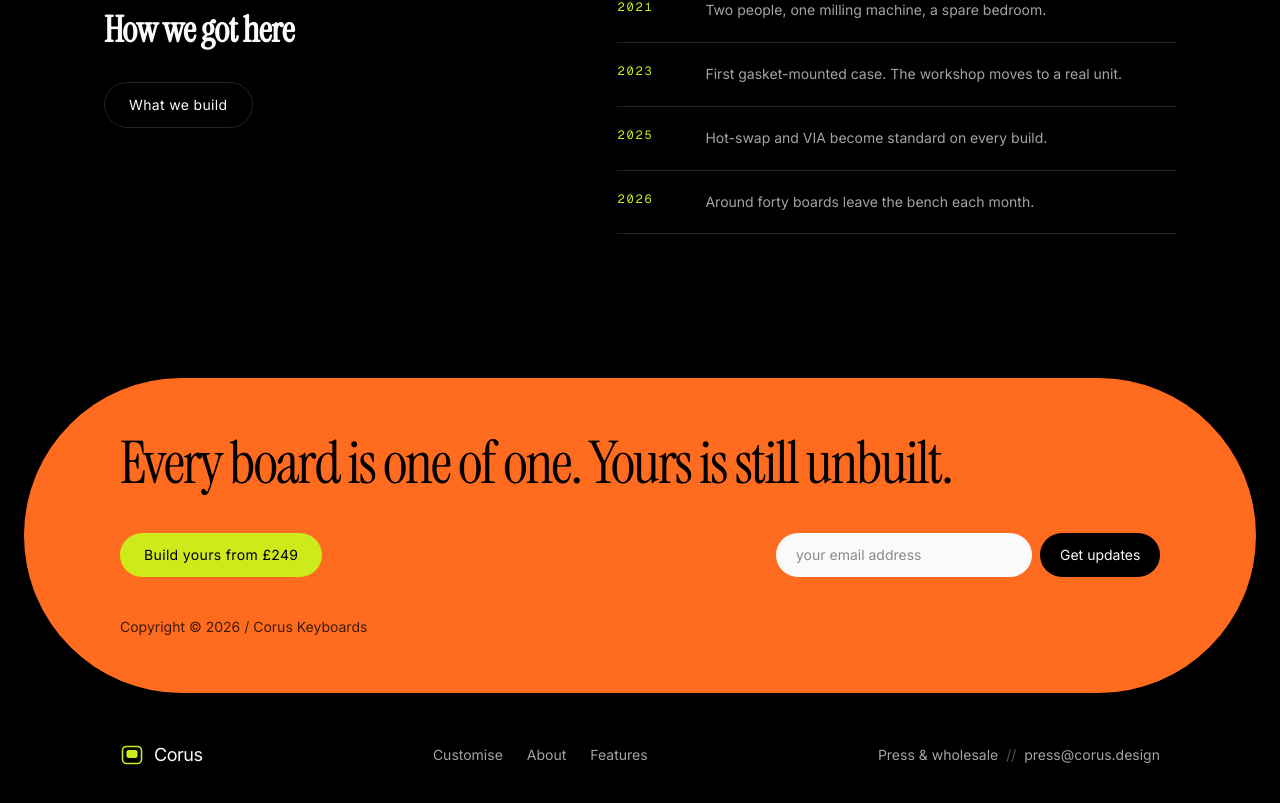
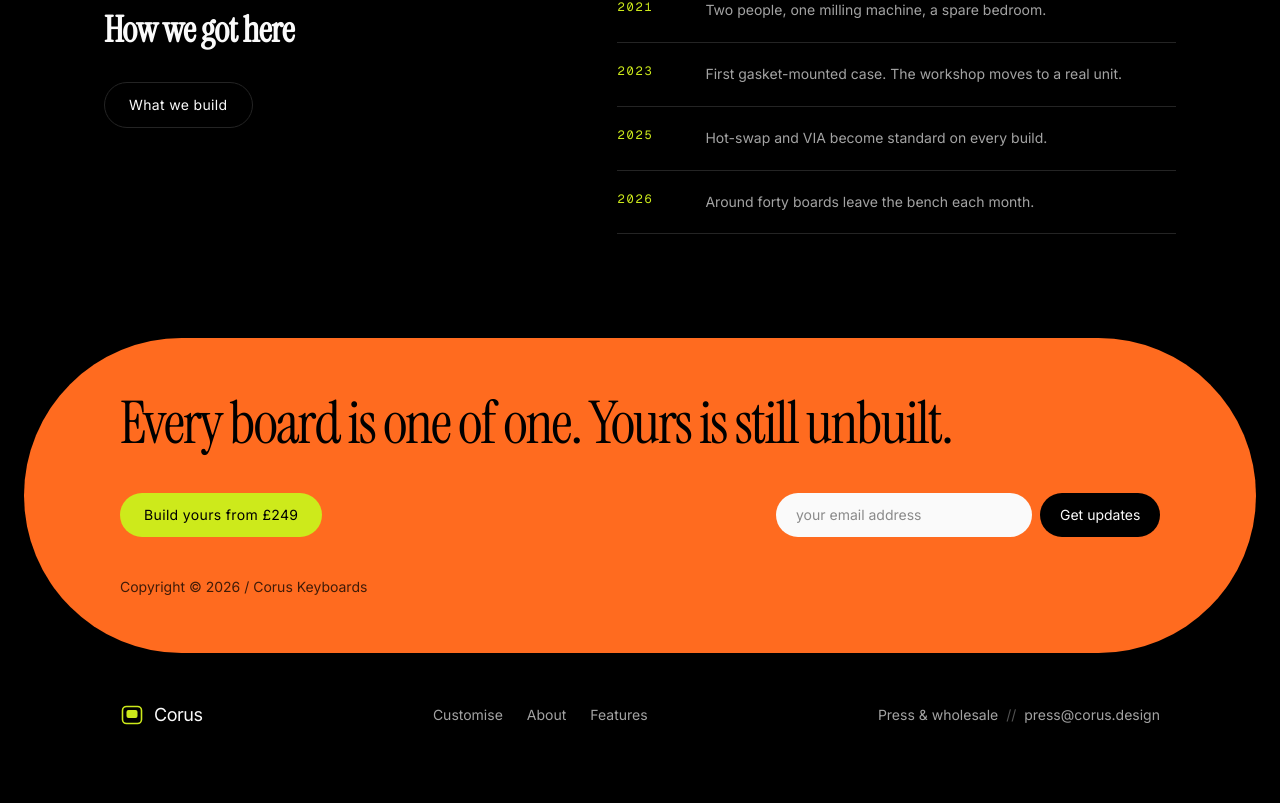
Before and after one commit to Saint0999/corus, a Next.js app: page /about in a window 1280 px wide. Shown: the part 936-1739 px from the top of the page. Built offline with nearby package versions, Linux system fonts and the light colour scheme.

Commit message:
finalising

```diff
--- a/src/components/layout/Footer.tsx
+++ b/src/components/layout/Footer.tsx
@@ -67,7 +67,13 @@ const PRICE_FROM = new Intl.NumberFormat("en-GB", {
  */
 export function Footer() {
   return (
-    <footer className="bg-surface pt-16">
+    // `pt-6` rather than `pt-16`. This padding is not the gap above the
+    // lozenge — it is only the FOOTER'S half of it. Whatever section ends the
+    // page brings its own bottom padding, and the two add up, so 64px here was
+    // buying a 176px void on the home page. It is kept non-zero on purpose,
+    // as a floor: the footer is in the root layout and has to sit under
+    // whatever any route happens to end with.
+    <footer className="bg-surface pt-6">
       {/* FULL BLEED, deliberately outside <Container>.
 
           Every other block on the site is capped at the shared measure
--- a/src/components/testimonials/TestimonialMarquee.tsx
+++ b/src/components/testimonials/TestimonialMarquee.tsx
@@ -190,7 +190,12 @@ const SUBHEADING: readonly Segment[] = [
 
 export function TestimonialMarquee() {
   return (
-    <section className="py-20 sm:py-28">
+    // Asymmetric padding, and only at the BOTTOM. The top keeps the site's
+    // standard section rhythm so this block sits correctly under the one
+    // before it; the bottom is trimmed because what follows is the footer
+    // lozenge, which brings its own top padding — two full section paddings
+    // stacked put 176px of dead black between the last card and the pill.
+    <section className="pt-20 pb-12 sm:pt-28 sm:pb-16">
       {/* The heading is inside the page gutter; the rows below deliberately
           are not, because a marquee that starts and stops at the text measure
           reads as a widget rather than as something passing through. */}
```
